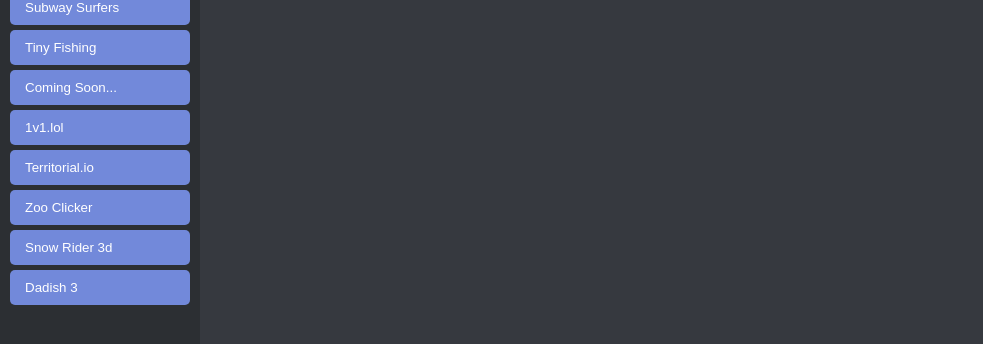
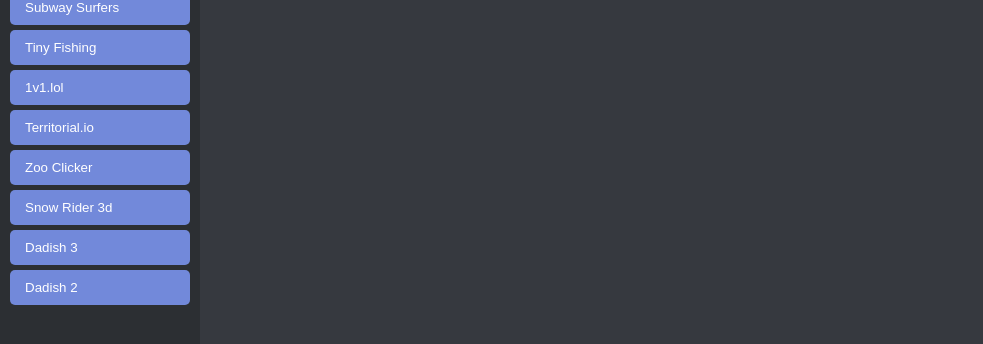
Before and after one commit to SleeeeeepyLMAO/hopoffoffortnitebroanddoschoolwork, a plain HTML site: page index.html in a window 1280 px wide. Shown: the part 364-708 px from the top of the page, without its empty margins (0-983 px from the left). Drawn offline with Linux system fonts and the light colour scheme.

Commit message:
Update index.html

```diff
--- a/index.html
+++ b/index.html
@@ -24,12 +24,12 @@
 <button onclick="loadPage('page4.html')">Minecraft</button>
 <button onclick="loadPage('page5.html')">Subway Surfers</button>
 <button onclick="loadPage('page6.html')">Tiny Fishing</button>
-<button onclick="loadPage('comingsoon.html')">Coming Soon...</button>
 <button onclick="loadPage('bitlife.html')">1v1.lol</button>
 <button onclick="loadPage('Dadish/index.html')">Territorial.io</button>
 <button onclick="loadPage('CookieClicker/index.html')">Zoo Clicker</button>
 <button onclick="loadPage('page111.html')">Snow Rider 3d</button>
 <button onclick="loadPage('dadishnew/index.html')">Dadish 3</button>
+<button onclick="loadPage('dadishnew2/index.html')">Dadish 2</button>
 </div>
 <div class="content">
 <div id="page-container">
```
